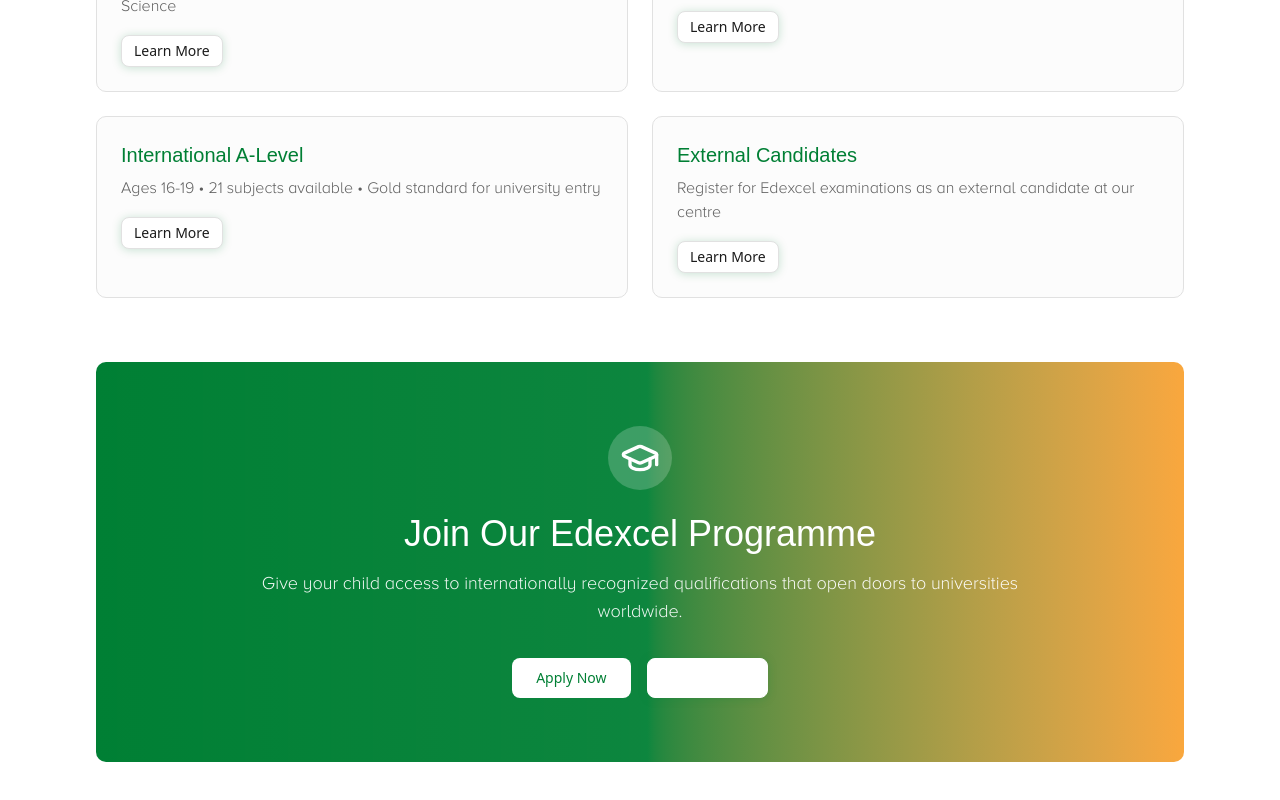
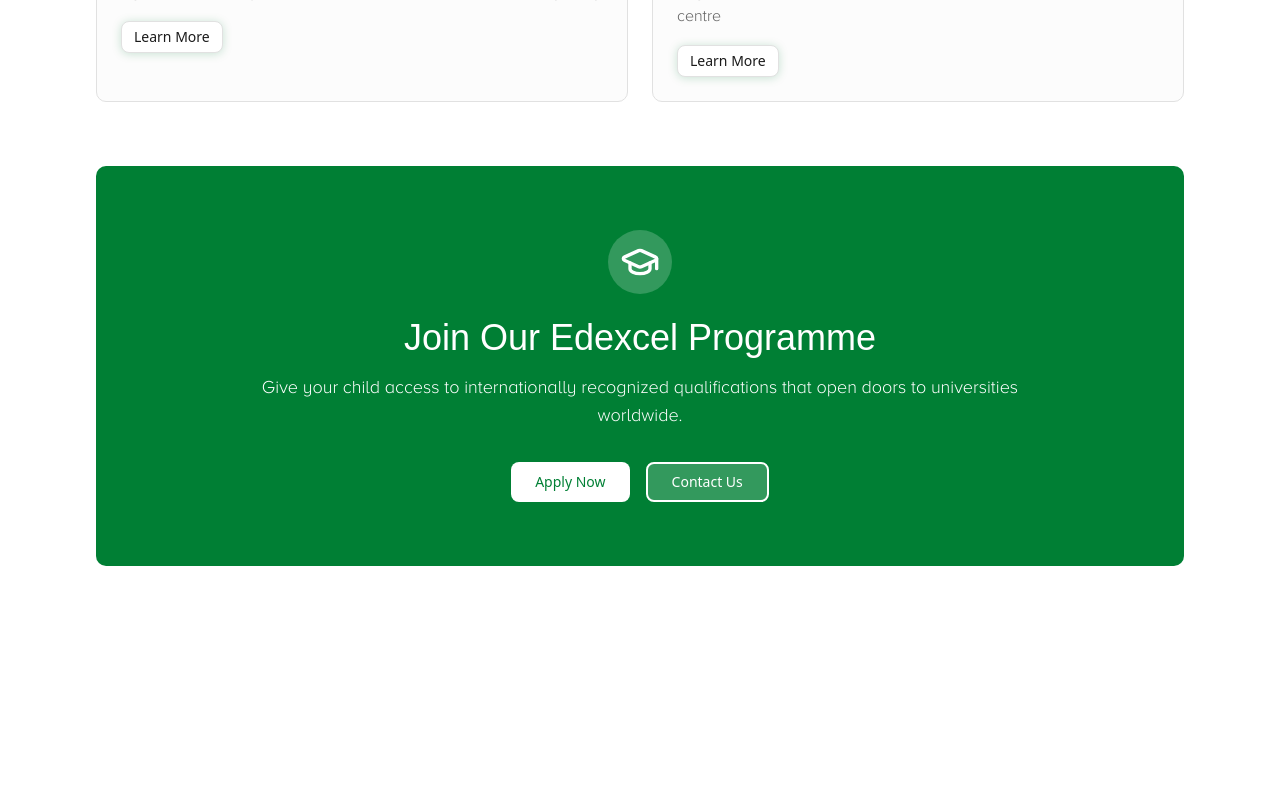
Before and after one commit to Mahir1902/school-website, a Next.js app: page /academics/edexcel in a window 1280 px wide. Shown: the part 3125-3925 px from the top of the page. After the commit the page ends 3803 px from the top, so only its background shows below. Built offline with nearby package versions, Linux system fonts and the light colour scheme; a web font is replaced by a local one.

Commit message:
changed background color in edecel page

```diff
--- a/app/academics/edexcel/page.tsx
+++ b/app/academics/edexcel/page.tsx
@@ -3,12 +3,12 @@
 import PageHero from "@/components/academics/PageHero";
 import SectionHeading from "@/components/academics/SectionHeading";
 import InfoCard from "@/components/academics/InfoCard";
-import PathwayTimeline from "@/components/academics/PathwayTimeline";
+// import PathwayTimeline from "@/components/academics/PathwayTimeline";
 import CTAButton from "@/components/academics/CTAButton";
 import {
   edexcelContent,
   edexcelBenefits,
-  edexcelPathway,
+  // edexcelPathway,
 } from "@/data/academics/edexcel";
 import hero2 from "@/assets/hero-2.jpg";
 import awardsImage from "@/assets/BC_Awards.jpg";
@@ -80,9 +80,9 @@
       <section>
         <SectionHeading>Your Edexcel Qualification Pathway</SectionHeading>
 
-        <div className="mt-8">
+        {/* <div className="mt-8">
           <PathwayTimeline steps={edexcelPathway} />
-        </div>
+        </div> */}
       </section>
 
       {/* Success Stories with Image */}
@@ -246,7 +246,7 @@
       {/* Call to Action with Background */}
       <section className="relative overflow-hidden rounded-lg">
         <div className="relative">
-          <div className="bg-gradient-to-r from-primary via-primary/95 to-secondary/80 p-8 md:p-16 text-center">
+          <div className="bg-primary p-8 md:p-16 text-center">
             <div className="max-w-3xl mx-auto">
               <div className="w-16 h-16 bg-white/20 rounded-full flex items-center justify-center mx-auto mb-6">
                 <GraduationCap className="w-10 h-10 text-white" />
@@ -254,7 +254,7 @@
               <h2 className="text-3xl md:text-4xl font-orpheus text-white mb-4">
                 Join Our Edexcel Programme
               </h2>
-              <p className="text-white/95 font-proximaNova text-lg mb-8">
+              <p className="text-white font-proximaNova text-lg mb-8">
                 Give your child access to internationally recognized qualifications
                 that open doors to universities worldwide.
               </p>
@@ -268,9 +268,8 @@
                 </CTAButton>
                 <CTAButton
                   href="/#contact"
-                  variant="outline"
                   size="lg"
-                  className="border-white text-white hover:bg-white/10"
+                  className="bg-white/20 hover:bg-white/30 text-white border-2 border-white"
                 >
                   Contact Us
                 </CTAButton>
--- a/app/academics/page.tsx
+++ b/app/academics/page.tsx
@@ -165,14 +165,14 @@
             fill
             className="object-cover"
           />
-          <div className="absolute inset-0 bg-gradient-to-r from-primary/95 via-primary/90 to-primary/80" />
+          <div className="absolute inset-0 bg-primary/95" />
 
           <div className="relative h-full flex items-center justify-center text-center px-6">
             <div className="max-w-3xl">
               <h2 className="text-3xl md:text-4xl font-orpheus text-white mb-4">
                 Ready to Begin Your Child's Academic Journey?
               </h2>
-              <p className="text-white/95 font-proximaNova text-lg mb-8">
+              <p className="text-white font-proximaNova text-lg mb-8">
                 Discover how our comprehensive academic programs can prepare your child
                 for success in a global environment.
               </p>
@@ -186,9 +186,8 @@
                 </CTAButton>
                 <CTAButton
                   href="/#contact"
-                  variant="outline"
                   size="lg"
-                  className="border-white text-white hover:bg-white/10"
+                  className="bg-white/20 hover:bg-white/30 text-white border-2 border-white"
                 >
                   Contact Us
                 </CTAButton>
```
